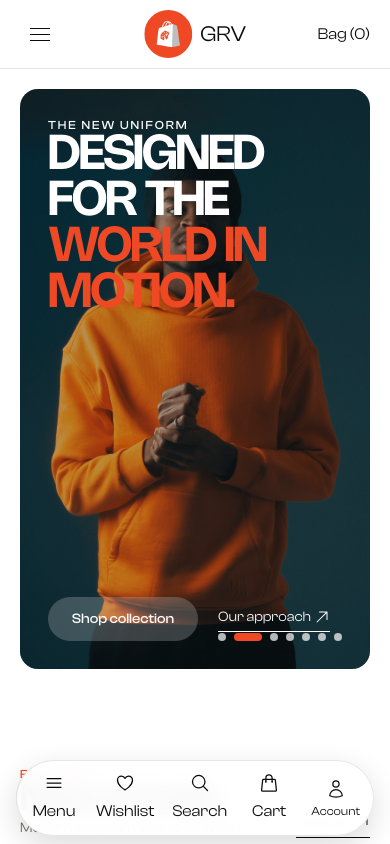
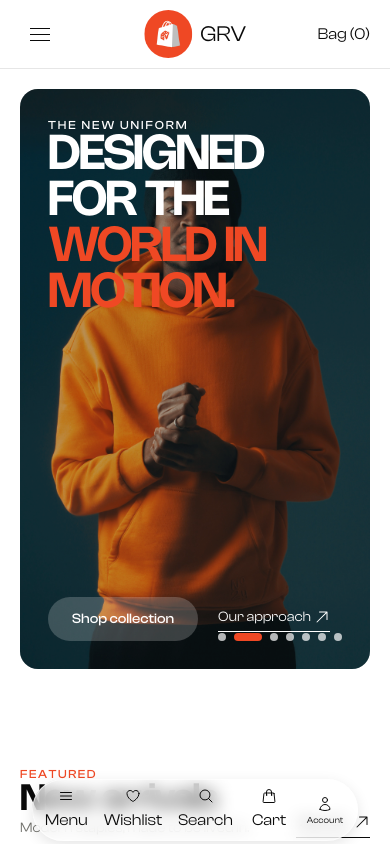
Before and after one commit to Atomic-hacks/grv, a React (Vite) app: page / in a window 390 px wide. Shown: the top 844 px of the page. Built offline with nearby package versions, Linux system fonts and the light colour scheme.

Commit message:
first commit

```diff
--- a/src/component/layout/Navbar.jsx
+++ b/src/component/layout/Navbar.jsx
@@ -1,4 +1,5 @@
 import React, { useEffect, useState } from "react";
+import { AnimatePresence } from "framer-motion";
 import { Link, useLocation } from "react-router-dom";
 import { useCart } from "../../context/CartContext";
 import {
@@ -13,12 +14,26 @@ import QuickDrawer from "./QuickDrawer";
 export default function Navbar() {
   const [menuOpen, setMenuOpen] = useState(false);
   const [quickDrawer, setQuickDrawer] = useState(null);
+  const [navHidden, setNavHidden] = useState(false);
   const { itemCount, openCart } = useCart();
   const location = useLocation();
   useEffect(() => {
     setMenuOpen(false);
     setQuickDrawer(null);
   }, [location.pathname]);
+  useEffect(() => {
+    let scrollEndTimer;
+    const handleScroll = () => {
+      setNavHidden(window.scrollY > 80);
+      window.clearTimeout(scrollEndTimer);
+      scrollEndTimer = window.setTimeout(() => setNavHidden(false), 180);
+    };
+    window.addEventListener("scroll", handleScroll, { passive: true });
+    return () => {
+      window.removeEventListener("scroll", handleScroll);
+      window.clearTimeout(scrollEndTimer);
+    };
+  }, []);
   const links = [
     ["Shop", "/shop"],
     ["Collections", "/shop"],
@@ -82,8 +97,27 @@ export default function Navbar() {
           </div>
         </div>
       </header>
+      <AnimatePresence>
         {menuOpen && (
-        <div className="fixed inset-0 z-50 bg-white p-5 md:hidden">
+          <motion.div
+            className="fixed inset-0 z-50 md:hidden"
+            initial={{ opacity: 0 }}
+            animate={{ opacity: 1 }}
+            exit={{ opacity: 0 }}
+          >
+            <button
+              type="button"
+              aria-label="Close menu"
+              onClick={() => setMenuOpen(false)}
+              className="absolute inset-0 bg-black/35"
+            />
+            <motion.aside
+              className="relative h-full w-[70vw] max-w-[390px] bg-white p-5 shadow-2xl"
+              initial={{ x: "-100%" }}
+              animate={{ x: 0 }}
+              exit={{ x: "-100%" }}
+              transition={{ type: "spring", stiffness: 330, damping: 34 }}
+            >
               <div className="flex items-center justify-between border-b border-black/10 pb-5">
                 <Link
                   onClick={() => setMenuOpen(false)}
@@ -100,7 +134,7 @@ export default function Navbar() {
                 <button
                   onClick={() => setMenuOpen(false)}
                   aria-label="Close menu"
-              className="text-2xl"
+                  className="grid h-12 w-12 place-items-center rounded-full border border-black/15 text-4xl leading-none transition hover:border-[#EF4824] hover:text-[#EF4824]"
                 >
                   ×
                 </button>
@@ -115,51 +149,59 @@ export default function Navbar() {
                     {label}
                   </Link>
                 ))}
-            <button onClick={openCart} className="py-5 text-left text-3xl">
+                <button
+                  onClick={() => {
+                    setMenuOpen(false);
+                    openCart();
+                  }}
+                  className="py-5 text-left text-3xl"
+                >
                   Bag ({itemCount})
                 </button>
               </nav>
-        </div>
+            </motion.aside>
+          </motion.div>
         )}
+      </AnimatePresence>
       <nav
         aria-label="Mobile quick navigation"
-        className="fixed inset-x-4 bottom-2 z-40 flex items-center justify-around rounded-full border border-black/10 bg-white/95 px-1 py-2 shadow-[0_10px_30px_rgba(0,0,0,0.14)] backdrop-blur-md md:hidden"
+        className={`fixed inset-x-8 bottom-[3px] z-40 flex items-center justify-around rounded-full border border-white/60 bg-white/55 px-1 py-1.5 shadow-[0_4px_14px_rgba(0,0,0,0.10)] backdrop-blur-sm transition-all duration-300 ease-out md:hidden ${navHidden ? "pointer-events-none translate-y-[calc(100%+0.5rem)] opacity-0" : "translate-y-0 opacity-100"}`}
       >
         <button
           type="button"
           onClick={() => setMenuOpen(true)}
-          className="flex min-w-12 flex-col items-center gap-1.5 py-1 text-xs leading-none transition hover:text-[#EF4824]"
+          className="flex min-w-10 flex-col items-center gap-1 py-0.5 text-[9px] leading-none transition hover:text-[#EF4824]"
           aria-label="Open menu"
         >
-          <HiOutlineBars3 className="text-xl" />
+          <HiOutlineBars3 className="text-base" />
           <span>Menu</span>
         </button>
         <button
           type="button"
           onClick={() => setQuickDrawer("wishlist")}
-          className="flex min-w-12 flex-col items-center gap-1.5 py-1 text-xs leading-none transition hover:text-[#EF4824]"
+          className="flex min-w-10 flex-col items-center gap-1 py-0.5 text-[9px] leading-none transition hover:text-[#EF4824]"
           aria-label="View wishlist"
         >
-          <HiOutlineHeart className="text-xl" />
+          <HiOutlineHeart className="text-base" />
           <span>Wishlist</span>
         </button>
         <button
           type="button"
           onClick={() => setQuickDrawer("search")}
-          className="flex min-w-12 flex-col items-center gap-1.5 py-1 text-xs leading-none transition hover:text-[#EF4824]"
+          className="flex min-w-10 flex-col items-center gap-1 py-0.5 text-[9px] leading-none transition hover:text-[#EF4824]"
           aria-label="Search products"
         >
-          <HiOutlineMagnifyingGlass className="text-xl" />
+          <HiOutlineMagnifyingGlass className="text-base" />
           <span>Search</span>
         </button>
         <button
           type="button"
           onClick={openCart}
-          className="relative flex min-w-12 flex-col items-center gap-1.5 py-1 text-xs leading-none transition hover:text-[#EF4824]"
+          className="relative flex min-w-10 flex-col items-center gap-1 py-0.5 text-[9px] leading-none transition hover:text-[#EF4824]"
           aria-label={`Open cart, ${itemCount} items`}
         >
           <span className="relative">
-            <HiOutlineShoppingBag className="text-xl" />
+            <HiOutlineShoppingBag className="text-base" />
             {itemCount > 0 && (
               <span className="absolute -right-2.5 -top-2 grid h-4 min-w-4 place-items-center rounded-full bg-[#EF4824] px-1 text-[9px] text-white">
                 {itemCount}
@@ -170,10 +212,10 @@ export default function Navbar() {
         </button>
         <Link
           to="/contact"
-          className="flex min-w-12 flex-col items-center gap-1.5 py-1 text-xs leading-none transition hover:text-[#EF4824]"
+          className="flex min-w-10 flex-col items-center gap-1 py-0.5 text-[9px] leading-none transition hover:text-[#EF4824]"
           aria-label="Account"
         >
-          <HiOutlineUser className="text-xl" />
+          <HiOutlineUser className="text-base" />
           <span>Account</span>
         </Link>
       </nav>
```
Lines whose indentation alone changed are shown as unchanged.
